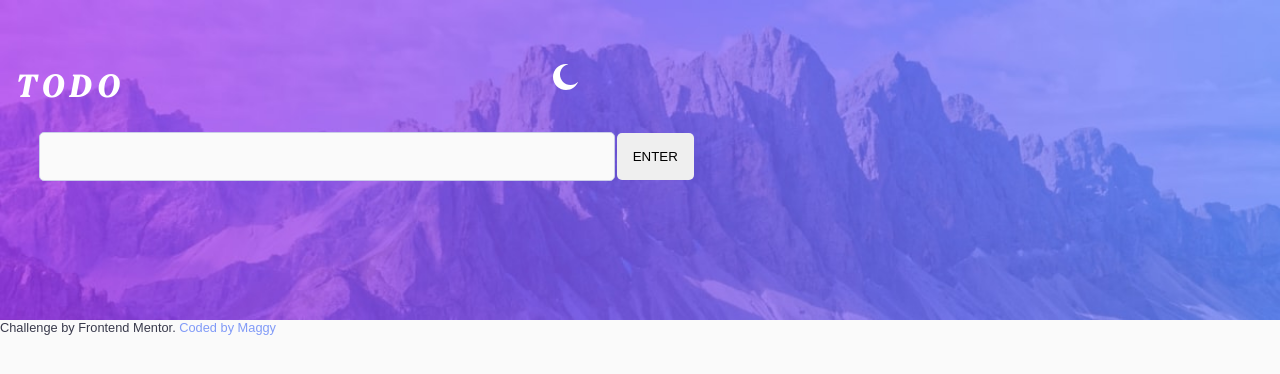
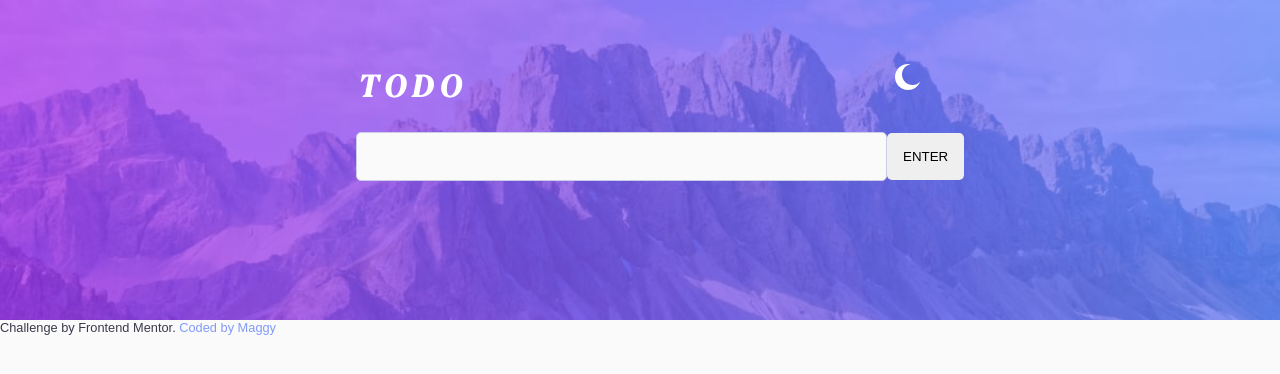
Before and after one commit to PrincessMaggy/todo_app, a React (Create React App) app: page / in a window 1280 px wide. Shown: the top 374 px of the page. Built offline with nearby package versions, Linux system fonts and the light colour scheme.

Commit message:
adjustments

```diff
--- a/src/styles/_main.scss
+++ b/src/styles/_main.scss
@@ -3,12 +3,13 @@
     background-repeat: no-repeat;
     background-size: cover;
     height: 20em;
+    text-align: center;
 }
 
 .todo {
     display: inline-flex;
     width: 44vw;
-    margin: 4em 0 1.5em 1em;
+    margin: 4em 0 1.5em 0;
 }
 
 input[type=text] {
@@ -16,8 +17,8 @@ input[type=text] {
     padding: 1.2em 0 1.2em 1em;
     border-radius: 5px;
     text-align: left;
-    width: 45vw;
-    margin: 0 2px 1em 2.9em;
+    width: 41.5vw;
+    margin: 0 0 1em 3em;
     cursor: text;
     font-weight: 700;
     background-color: var(--background);
@@ -46,3 +47,5 @@ h1 {
     font-family: var(--headerFont);
     margin-right: 76%;
 }
+
+@import './list';
```
